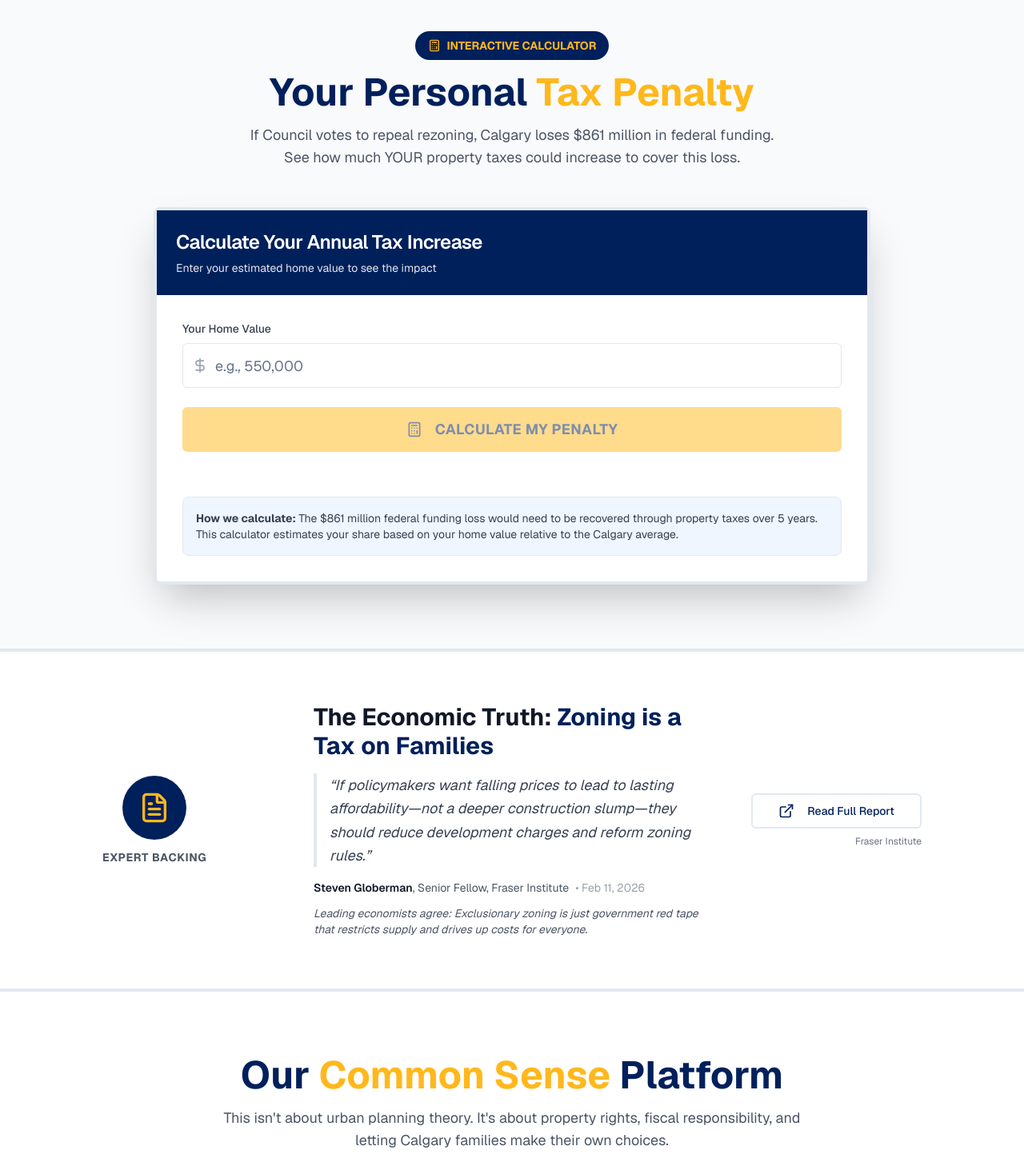
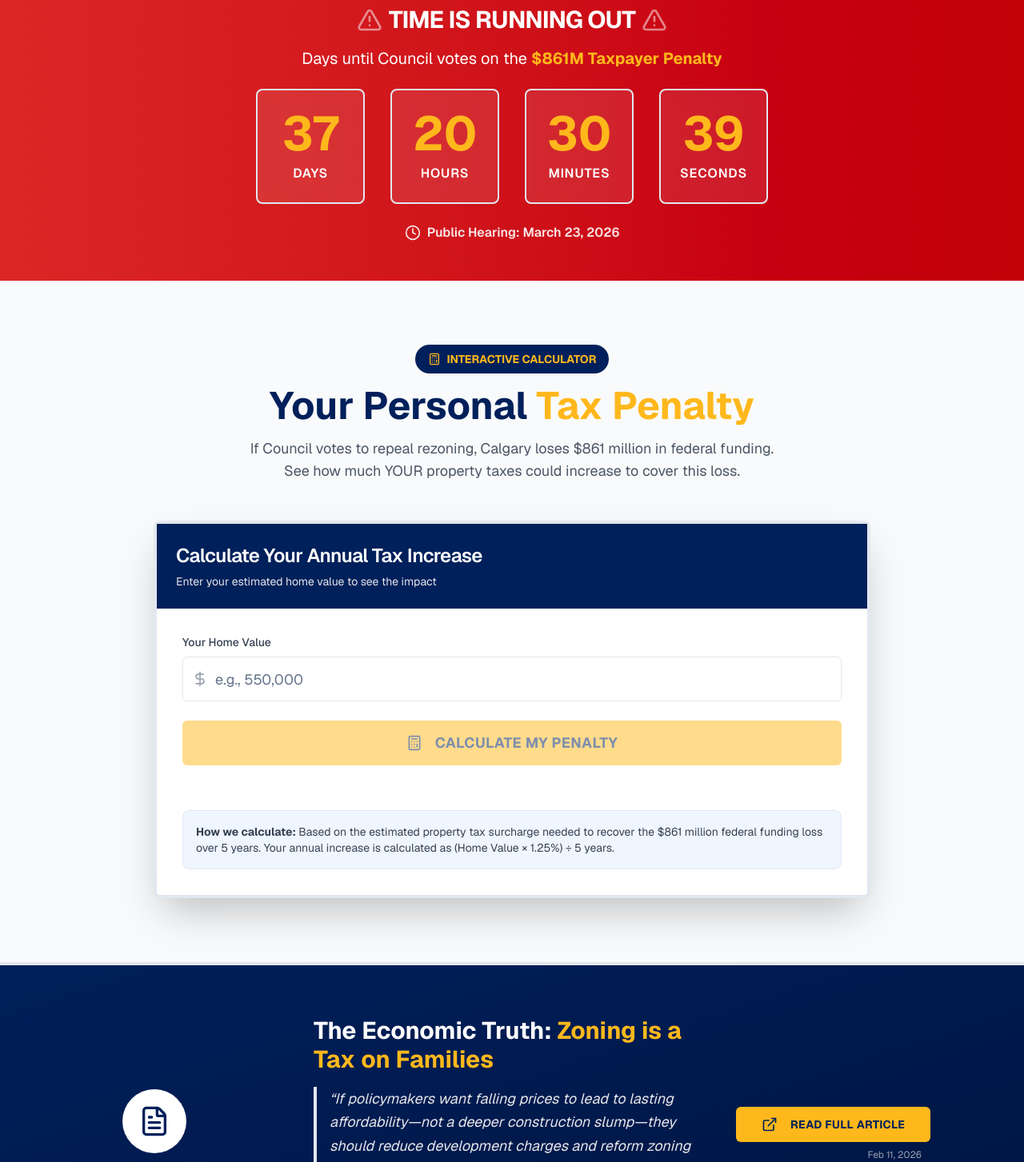
Before and after one commit to pixeltree/cchc-website, a Next.js app: page / in a window 1280 px wide. Shown: the part 1200-2653 px from the top of the page at 80% size. Built offline with nearby package versions, Linux system fonts and the light colour scheme.

Commit message:
Update content

```diff
--- a/src/app/page.tsx
+++ b/src/app/page.tsx
@@ -1,5 +1,6 @@
 import { Navbar } from "@/components/navbar";
 import { Hero } from "@/components/hero";
+import { Countdown } from "@/components/countdown";
 import { TaxCalculator } from "@/components/tax-calculator";
 import { ExpertSection } from "@/components/expert-section";
 import { PropertyRightsManifesto } from "@/components/property-rights-manifesto";
@@ -11,6 +12,7 @@ export default function Home() {
     <div className="min-h-screen">
       <Navbar />
       <Hero />
+      <Countdown />
       <TaxCalculator />
       <ExpertSection />
       <PropertyRightsManifesto />
--- /dev/null
+++ b/src/components/countdown.tsx
@@ -0,0 +1,100 @@
+"use client";
+
+import { useState, useEffect } from "react";
+import { Clock, AlertTriangle } from "lucide-react";
+
+export function Countdown() {
+  const [timeLeft, setTimeLeft] = useState({
+    days: 0,
+    hours: 0,
+    minutes: 0,
+    seconds: 0,
+  });
+
+  useEffect(() => {
+    const targetDate = new Date("2026-03-23T00:00:00").getTime();
+
+    const updateCountdown = () => {
+      const now = new Date().getTime();
+      const difference = targetDate - now;
+
+      if (difference > 0) {
+        setTimeLeft({
+          days: Math.floor(difference / (1000 * 60 * 60 * 24)),
+          hours: Math.floor((difference % (1000 * 60 * 60 * 24)) / (1000 * 60 * 60)),
+          minutes: Math.floor((difference % (1000 * 60 * 60)) / (1000 * 60)),
+          seconds: Math.floor((difference % (1000 * 60)) / 1000),
+        });
+      }
+    };
+
+    updateCountdown();
+    const interval = setInterval(updateCountdown, 1000);
+
+    return () => clearInterval(interval);
+  }, []);
+
+  return (
+    <section className="py-12 bg-gradient-to-r from-cchc-red to-red-700">
+      <div className="container mx-auto px-4">
+        <div className="max-w-5xl mx-auto">
+          <div className="flex flex-col items-center text-center text-white">
+            <div className="flex items-center gap-2 mb-4">
+              <AlertTriangle className="h-8 w-8 animate-pulse" />
+              <h2 className="text-2xl md:text-3xl font-bold uppercase tracking-tight">
+                Time is Running Out
+              </h2>
+              <AlertTriangle className="h-8 w-8 animate-pulse" />
+            </div>
+
+            <p className="text-lg md:text-xl mb-6 max-w-3xl">
+              Days until Council votes on the <span className="font-bold text-cchc-gold">$861M Taxpayer Penalty</span>
+            </p>
+
+            <div className="grid grid-cols-4 gap-4 md:gap-8 mb-6">
+              <div className="bg-white/10 backdrop-blur-sm rounded-lg p-4 md:p-6 border-2 border-white/20">
+                <div className="text-4xl md:text-6xl font-bold text-cchc-gold mb-2">
+                  {timeLeft.days}
+                </div>
+                <div className="text-sm md:text-base uppercase tracking-wider font-semibold">
+                  Days
+                </div>
+              </div>
+              <div className="bg-white/10 backdrop-blur-sm rounded-lg p-4 md:p-6 border-2 border-white/20">
+                <div className="text-4xl md:text-6xl font-bold text-cchc-gold mb-2">
+                  {timeLeft.hours}
+                </div>
+                <div className="text-sm md:text-base uppercase tracking-wider font-semibold">
+                  Hours
+                </div>
+              </div>
+              <div className="bg-white/10 backdrop-blur-sm rounded-lg p-4 md:p-6 border-2 border-white/20">
+                <div className="text-4xl md:text-6xl font-bold text-cchc-gold mb-2">
+                  {timeLeft.minutes}
+                </div>
+                <div className="text-sm md:text-base uppercase tracking-wider font-semibold">
+                  Minutes
+                </div>
+              </div>
+              <div className="bg-white/10 backdrop-blur-sm rounded-lg p-4 md:p-6 border-2 border-white/20">
+                <div className="text-4xl md:text-6xl font-bold text-cchc-gold mb-2">
+                  {timeLeft.seconds}
+                </div>
+                <div className="text-sm md:text-base uppercase tracking-wider font-semibold">
+                  Seconds
+                </div>
+              </div>
+            </div>
+
+            <div className="flex items-center gap-2 text-white/90">
+              <Clock className="h-5 w-5" />
+              <p className="text-sm md:text-base font-semibold">
+                Public Hearing: March 23, 2026
+              </p>
+            </div>
+          </div>
+        </div>
+      </div>
+    </section>
+  );
+}
--- a/src/components/expert-section.tsx
+++ b/src/components/expert-section.tsx
@@ -5,17 +5,17 @@ import { ExternalLink, FileText } from "lucide-react";
 
 export function ExpertSection() {
   return (
-    <section className="py-16 bg-white border-y-4 border-cchc-gold">
+    <section className="py-16 bg-gradient-to-br from-cchc-blue to-[#001440] border-y-4 border-cchc-gold">
       <div className="container mx-auto px-4">
         <div className="max-w-5xl mx-auto">
           <div className="grid grid-cols-1 lg:grid-cols-12 gap-8 items-center">
             {/* Left Side - Badge/Icon */}
             <div className="lg:col-span-3 text-center lg:text-left">
               <div className="inline-flex flex-col items-center gap-3">
-                <div className="w-20 h-20 bg-cchc-blue rounded-full flex items-center justify-center">
-                  <FileText className="h-10 w-10 text-cchc-gold" />
+                <div className="w-20 h-20 bg-white rounded-full flex items-center justify-center">
+                  <FileText className="h-10 w-10 text-cchc-blue" />
                 </div>
-                <div className="text-sm font-bold text-gray-600 uppercase tracking-wider">
+                <div className="text-sm font-bold text-cchc-gold uppercase tracking-wider">
                   Expert Backing
                 </div>
               </div>
@@ -23,19 +23,19 @@ export function ExpertSection() {
 
             {/* Center - Quote */}
             <div className="lg:col-span-6">
-              <h3 className="text-2xl md:text-3xl font-bold text-gray-900 mb-4">
-                The Economic Truth: <span className="text-cchc-blue">Zoning is a Tax on Families</span>
+              <h3 className="text-2xl md:text-3xl font-bold text-white mb-4">
+                The Economic Truth: <span className="text-cchc-gold">Zoning is a Tax on Families</span>
               </h3>
               <blockquote className="border-l-4 border-cchc-gold pl-4 mb-4">
-                <p className="text-lg text-gray-700 italic leading-relaxed">
+                <p className="text-lg text-gray-200 italic leading-relaxed">
                   &ldquo;If policymakers want falling prices to lead to lasting affordability—not a deeper construction slump—they should reduce development charges and reform zoning rules.&rdquo;
                 </p>
               </blockquote>
-              <div className="text-sm text-gray-600">
-                <span className="font-semibold text-gray-900">Steven Globerman</span>, Senior Fellow, Fraser Institute
+              <div className="text-sm text-gray-300">
+                <span className="font-semibold text-white">Steven Globerman</span>, Senior Fellow, Fraser Institute
                 <span className="text-gray-400 ml-2">• Feb 11, 2026</span>
               </div>
-              <p className="text-sm text-gray-600 mt-3 italic">
+              <p className="text-sm text-gray-300 mt-3 italic">
                 Leading economists agree: Exclusionary zoning is just government red tape that restricts supply and drives up costs for everyone.
               </p>
             </div>
@@ -43,16 +43,16 @@ export function ExpertSection() {
             {/* Right Side - CTA */}
             <div className="lg:col-span-3 text-center lg:text-right">
               <Button
-                variant="outline"
+                variant="gold"
                 size="lg"
-                className="border-2 border-cchc-blue text-cchc-blue hover:bg-cchc-blue hover:text-white"
-                onClick={() => window.open('https://www.fraserinstitute.org/research/housing', '_blank')}
+                className="bg-cchc-gold text-cchc-blue hover:bg-yellow-500 cursor-pointer"
+                onClick={() => window.open('https://www.fraserinstitute.org/article/homebuilding-slowdown-threatens-negate-any-affordability-gains', '_blank')}
               >
                 <ExternalLink className="mr-2 h-5 w-5" />
-                Read Full Report
+                Read Full Article
               </Button>
-              <p className="text-xs text-gray-500 mt-2">
-                Fraser Institute
+              <p className="text-xs text-gray-400 mt-2">
+                Feb 11, 2026
               </p>
             </div>
           </div>
--- a/src/components/gatekeeper-list.tsx
+++ b/src/components/gatekeeper-list.tsx
@@ -11,6 +11,7 @@ interface Councillor {
   ward: string;
   riskLevel: string;
   tag: string;
+  description?: string;
   email: string;
   twitter: string;
   risk_description: string;
@@ -87,13 +88,29 @@ export function GatekeeperList() {
                         {councillor.ward}
                       </CardDescription>
                     </div>
-                    <div className={`px-3 py-1 rounded-full text-xs font-bold border-2 ${getRiskColor(councillor.riskLevel)}`}>
-                      {councillor.riskLevel} Risk
+                    <div className="flex flex-col items-end gap-1">
+                      <div className={`px-3 py-1 rounded-full text-xs font-bold border-2 ${getRiskColor(councillor.riskLevel)}`}>
+                        {councillor.riskLevel} Risk
+                      </div>
+                      {councillor.tag === "Swing Vote" && (
+                        <div className="inline-flex items-center gap-1 px-2 py-1 bg-purple-600 text-white text-xs font-bold rounded-full">
+                          🔄 SWING VOTE
+                        </div>
+                      )}
                     </div>
                   </div>
-                  {councillor.tag && (
-                    <div className="mt-2 text-sm font-semibold text-cchc-blue italic">
-                      "{councillor.tag}"
+                  {councillor.tag && councillor.tag === "Swing Vote" && councillor.description && (
+                    <div className="mt-2">
+                      <div className="text-sm font-semibold text-cchc-blue italic">
+                        "{councillor.description}"
+                      </div>
+                    </div>
+                  )}
+                  {councillor.tag && councillor.tag !== "Swing Vote" && (
+                    <div className="mt-2">
+                      <div className="text-sm font-semibold text-cchc-blue italic">
+                        "{councillor.tag}"
+                      </div>
                     </div>
                   )}
                   {councillor.risk_description && (
--- a/src/components/tax-calculator.tsx
+++ b/src/components/tax-calculator.tsx
@@ -17,16 +17,10 @@ export function TaxCalculator() {
       return;
     }
 
-    // Calculation: $861M spread across Calgary households (~480,000)
-    // That's ~$1,793 per household base
-    // Then calculate based on property value proportion
-    // Assuming average Calgary home is $550,000
-    const averageHome = 550000;
-    const basePerHousehold = 1793;
-    const proportionalPenalty = (value / averageHome) * basePerHousehold;
-
-    // 5-year recovery period means annual increase
-    const annualPenalty = proportionalPenalty / 5;
+    // New formula: (Home Value * 0.0125) / 5
+    // This represents the estimated property tax surcharge needed to recover
+    // the $861M federal loss over a 5-year period
+    const annualPenalty = (value * 0.0125) / 5;
 
     setPenalty(Math.round(annualPenalty));
   };
@@ -142,9 +136,9 @@ export function TaxCalculator() {
 
                 <div className="mt-8 p-4 bg-blue-50 rounded-lg border border-blue-200">
                   <p className="text-sm text-gray-700">
-                    <strong>How we calculate:</strong> The $861 million federal funding loss would need to be
-                    recovered through property taxes over 5 years. This calculator estimates your share based
-                    on your home value relative to the Calgary average.
+                    <strong>How we calculate:</strong> Based on the estimated property tax surcharge needed to
+                    recover the $861 million federal funding loss over 5 years. Your annual increase is calculated
+                    as (Home Value × 1.25%) ÷ 5 years.
                   </p>
                 </div>
               </div>
--- a/src/components/ui/button.tsx
+++ b/src/components/ui/button.tsx
@@ -3,7 +3,7 @@ import { cva, type VariantProps } from "class-variance-authority"
 import { cn } from "@/lib/utils"
 
 const buttonVariants = cva(
-  "inline-flex items-center justify-center gap-2 whitespace-nowrap rounded-md text-sm font-medium ring-offset-background transition-colors focus-visible:outline-none focus-visible:ring-2 focus-visible:ring-ring focus-visible:ring-offset-2 disabled:pointer-events-none disabled:opacity-50",
+  "inline-flex items-center justify-center gap-2 whitespace-nowrap rounded-md text-sm font-medium ring-offset-background transition-colors focus-visible:outline-none focus-visible:ring-2 focus-visible:ring-ring focus-visible:ring-offset-2 disabled:pointer-events-none disabled:opacity-50 cursor-pointer",
   {
     variants: {
       variant: {
--- a/src/data/councillors.json
+++ b/src/data/councillors.json
@@ -22,6 +22,30 @@
     "contact_id": "13"
   },
   {
+    "id": "ward14",
+    "name": "Landon Johnston",
+    "ward": "Ward 14",
+    "riskLevel": "Critical",
+    "tag": "Swing Vote",
+    "description": "The Recall Renegade",
+    "email": "ward14@calgary.ca",
+    "twitter": "@LandonYYC",
+    "risk_description": "Anti-incumbent stance; likely to vote for repeal to satisfy base of 'Recall' supporters.",
+    "contact_id": "14"
+  },
+  {
+    "id": "ward5",
+    "name": "Raj Dhaliwal",
+    "ward": "Ward 5",
+    "riskLevel": "Critical",
+    "tag": "Swing Vote",
+    "description": "Fence-Sitting Incumbent",
+    "email": "ward5@calgary.ca",
+    "twitter": "@RajDhaliwalYYC",
+    "risk_description": "Incumbent balancing ward pressure; needs to see the 'Taxpayer Penalty' numbers.",
+    "contact_id": "5"
+  },
+  {
     "id": "mayor",
     "name": "Jeromy Farkas",
     "ward": "Mayor",
@@ -37,7 +61,7 @@
     "name": "Jennifer Wyness",
     "ward": "Ward 2",
     "riskLevel": "High",
-    "tag": "Amendment Advocate",
+    "tag": "The Fiscal Contradiction",
     "email": "ward2@calgary.ca",
     "twitter": "@JenniferWyness",
     "risk_description": "Consistently skeptical of city-wide mandates; likely to support 'exclusionary' tweaks.",
@@ -52,21 +76,10 @@
     "email": "ward1@calgary.ca",
     "twitter": "@KimTyersYYC",
     "risk_description": "Ran on a Communities First platform to repeal blanket rezoning.",
-    "contact_id": "1"
+    "contact_id": "11"
   },
   {
-    "id": "ward14",
-    "name": "Landon Johnston",
-    "ward": "Ward 14",
-    "riskLevel": "High",
-    "tag": "The Wildcard",
-    "email": "ward14@calgary.ca",
-    "twitter": "@LandonYYC",
-    "risk_description": "Anti-incumbent stance; likely to vote for repeal to satisfy base of 'Recall' supporters.",
-    "contact_id": "14"
-  },
-  {
-    "id": "ward12",
+    "id": "ward6",
     "name": "Mike Jamieson",
     "ward": "Ward 12",
     "riskLevel": "High",
@@ -97,17 +110,6 @@
     "twitter": "@JohnPYYC",
     "risk_description": "Business-minded newcomer; potentially open to density if framed as 'Freedom to Build'.",
     "contact_id": "6"
-  },
-  {
-    "id": "ward5",
-    "name": "Raj Dhaliwal",
-    "ward": "Ward 5",
-    "riskLevel": "Medium",
-    "tag": "The Swing Vote",
-    "email": "ward5@calgary.ca",
-    "twitter": "@RajDhaliwalYYC",
-    "risk_description": "Incumbent balancing ward pressure; needs to see the 'Taxpayer Penalty' numbers.",
-    "contact_id": "5"
   },
   {
     "id": "ward3",
```
